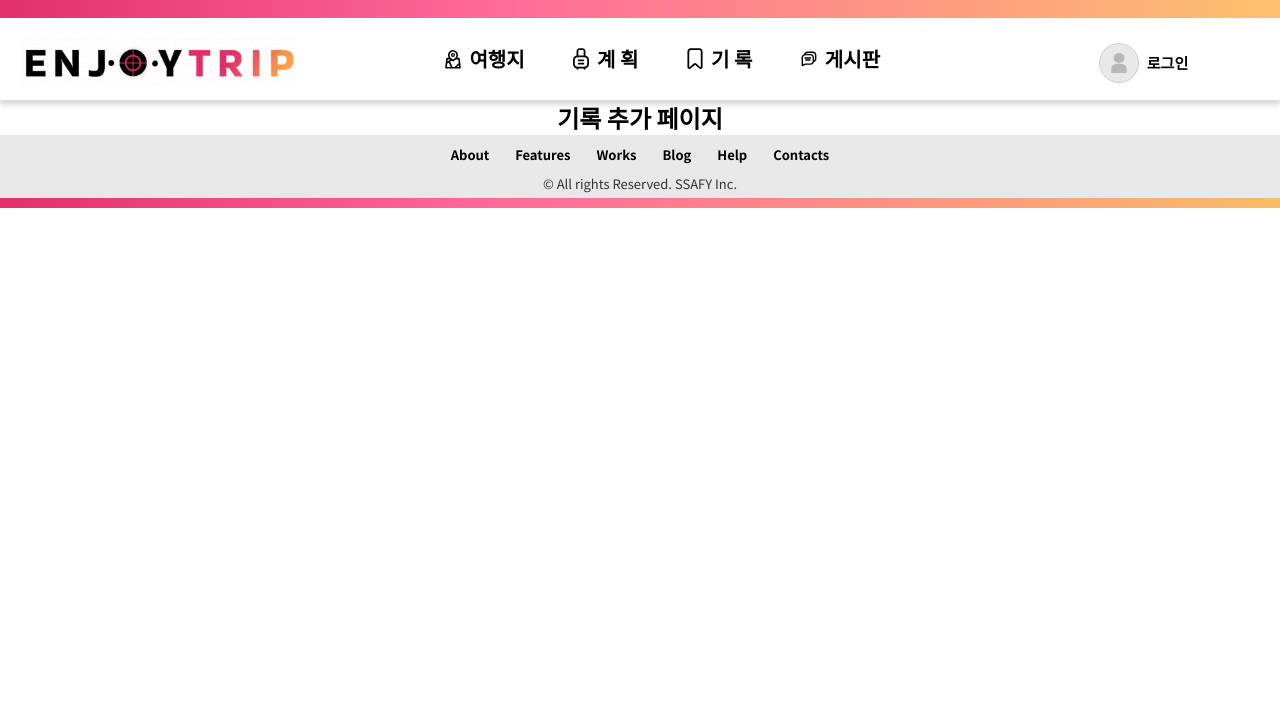
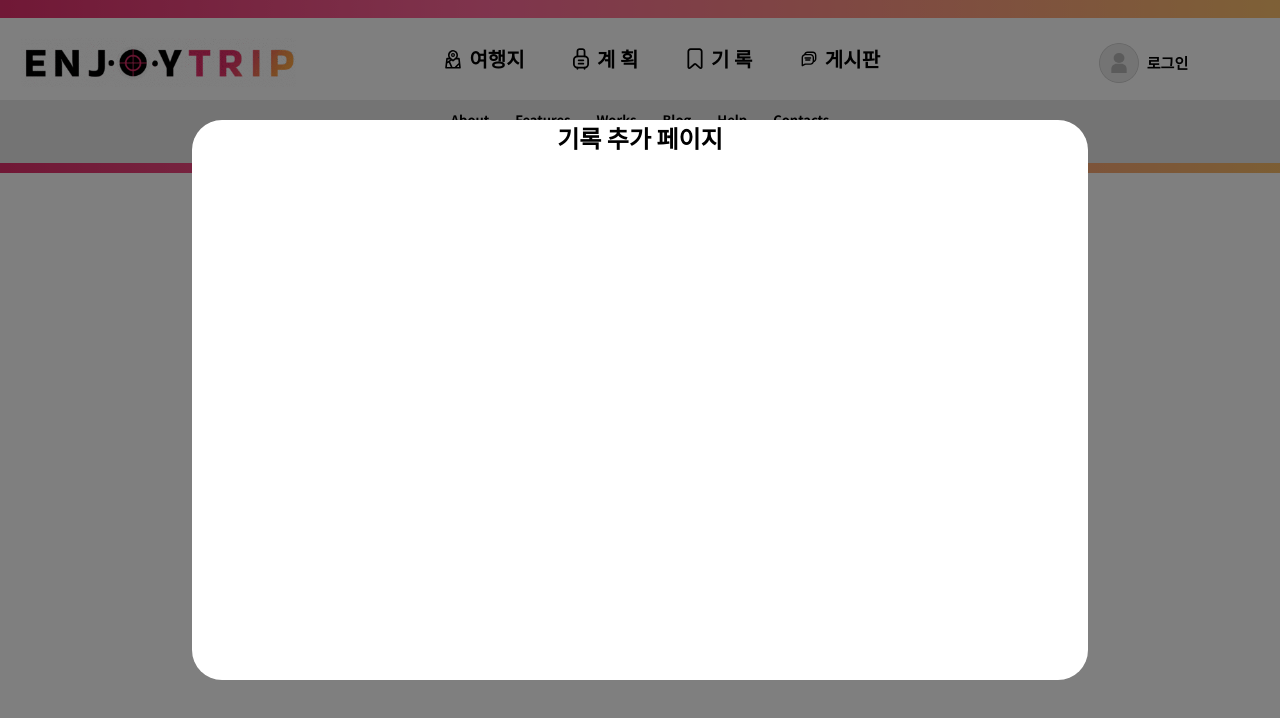
Before and after one commit to SSAFY9-CLASS6-Team7/Enjoy_Trip_Team7, a Vue app in the folder frontend/: page /history/create in a window 1280 px wide. Shown: the top 718 px of the page. Built offline with nearby package versions, Linux system fonts and the light colour scheme.

Commit message:
Feat : 기록 추가용 모달창
라우터와의 연결방안을 마련해야

```diff
--- a/frontend/src/components/history/HistoryCreate.vue
+++ b/frontend/src/components/history/HistoryCreate.vue
@@ -1,9 +1,48 @@
 <template>
-  <div>
-    <h2>기록 추가 페이지</h2>
+  <div class="modal">
+    <div class="overlay" @click="modalOpen = false"></div>
+    <div class="modal-card">
+      <h2>기록 추가 페이지</h2>
+    </div>
   </div>
 </template>
 
-<script></script>
+<script>
+export default {
+  name: "HistoryCreate",
+  data() {
+    return {
+      modalOpen: false,
+    };
+  },
+};
+</script>
 
-<style></style>
+<style scoped>
+.modal,
+.overlay {
+  width: 100%;
+  height: 100%;
+  position: fixed;
+  left: 0;
+  top: 0;
+  display: flex;
+  align-items: center;
+  justify-content: center;
+  z-index: 10;
+}
+
+.overlay {
+  opacity: 0.5;
+  background-color: black;
+}
+
+.modal-card {
+  position: relative;
+  min-width: 70%;
+  min-height: 70%;
+  border-radius: 30px;
+  background-color: white;
+  z-index: 11;
+}
+</style>
```
